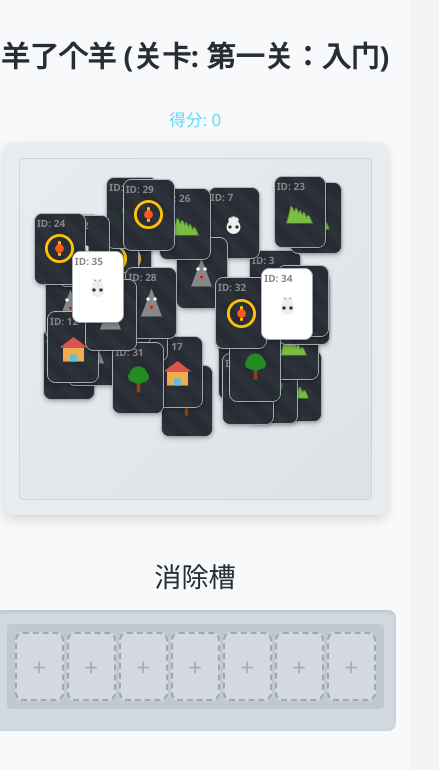
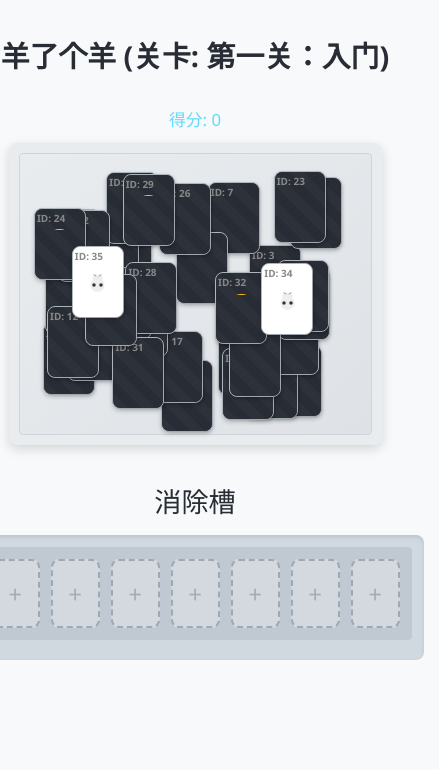
Before and after one commit to kzy77/yang, a React (Vite) app: page / in a window 390 px wide. Shown: the top 770 px of the page, 439 px wide, since content can reach past the window. Built offline with nearby package versions, Linux system fonts and the light colour scheme.

Commit message:
V0.0.5 响应式布局

```diff
--- a/components/responsive.css
+++ b/components/responsive.css
@@ -196,12 +196,112 @@
 }
 
 /* When the card is not face up, clip its content to show only a part */
+/* 当卡片未翻开时隐藏卡片内容 */
 .game-card-responsive:not(.is-face-up) .card-type-display {
+    clip-path: inset(0 0 70% 0);
+}
     /* clip-path: inset(0 0 70% 0); Reveal bottom 30% */
+/* 当卡片未翻开时隐藏卡片内容 */
+.game-card-responsive:not(.is-face-up) .card-type-display {
+    clip-path: inset(0 0 70% 0);
+}
+
+/* Responsive Adjustments */
+@media (max-width: 768px) {
+  :root {
+    --card-width: 55px;
+    --card-height: 75px;
+    --card-margin: 4px;
+    --slot-card-width: 50px;
+    --slot-card-height: 70px;
+  }
+
+  .game-title {
+    font-size: 2em;
+  }
+
+  .score-display {
+    font-size: 1.1em;
+  }
+
+  .message-display {
+    font-size: 1em;
+    margin-bottom: 15px;
+  }
+
+  .game-board-container {
+    padding: 10px;
+    margin-bottom: 10px;
+  }
+
+  .game-board {
+    width: 300px; /* Further adjusted for smaller screens */
+    height: 280px; /* Further adjusted for smaller screens */
+  }
+
+  .restart-button {
+    padding: 10px 20px;
+    font-size: 0.95em;
+    margin-top: 20px;
+  }
+
+  .slot-area-title {
+    font-size: 1.2em;
+    margin-top: 15px;
+    margin-bottom: 8px;
+  }
+
+  .slot-container {
+    padding: 8px;
+    margin-bottom: 15px;
+  }
+
+  .elimination-slot {
+    padding: 10px;
+  }
+
+  .empty-slot-placeholder {
+    width: var(--slot-card-width);
+    height: var(--slot-card-height);
+    margin: var(--card-margin);
+  }
+}
+
+@media (max-width: 480px) {
+  :root {
+    --card-width: 45px;
+    --card-height: 60px;
+    --card-margin: 3px;
+    --slot-card-width: 40px;
+    --slot-card-height: 55px;
+  }
+
+  .game-title {
+    font-size: 1.8em;
+  }
+
+  .score-display {
+    font-size: 1em;
+  }
+
+  .message-display {
+    font-size: 0.9em;
+    padding: 6px 10px;
+  }
+
+  .game-board {
+    width: 250px;
+    height: 230px;
+  }
+
+  .restart-button {
+    font-size: 0.9em;
+  }
+}
     /* Alternatively, reveal a corner or a side slice */
     /* clip-path: polygon(0 70%, 100% 70%, 100% 100%, 0% 100%); */ /* Reveal bottom 30% - Temporarily commented out for debugging */
     /* background-color: rgba(200, 200, 200, 0.7); */ /* Optional: slightly different background for the revealed part */
-}
+/* 移除多余的右花括号 */
 
 /* Ensure SVG icons within cards scale correctly */
 .card-type-display svg {
```
Also changed, not shown: 1 other file (tests, documents, lock files or other folders).
